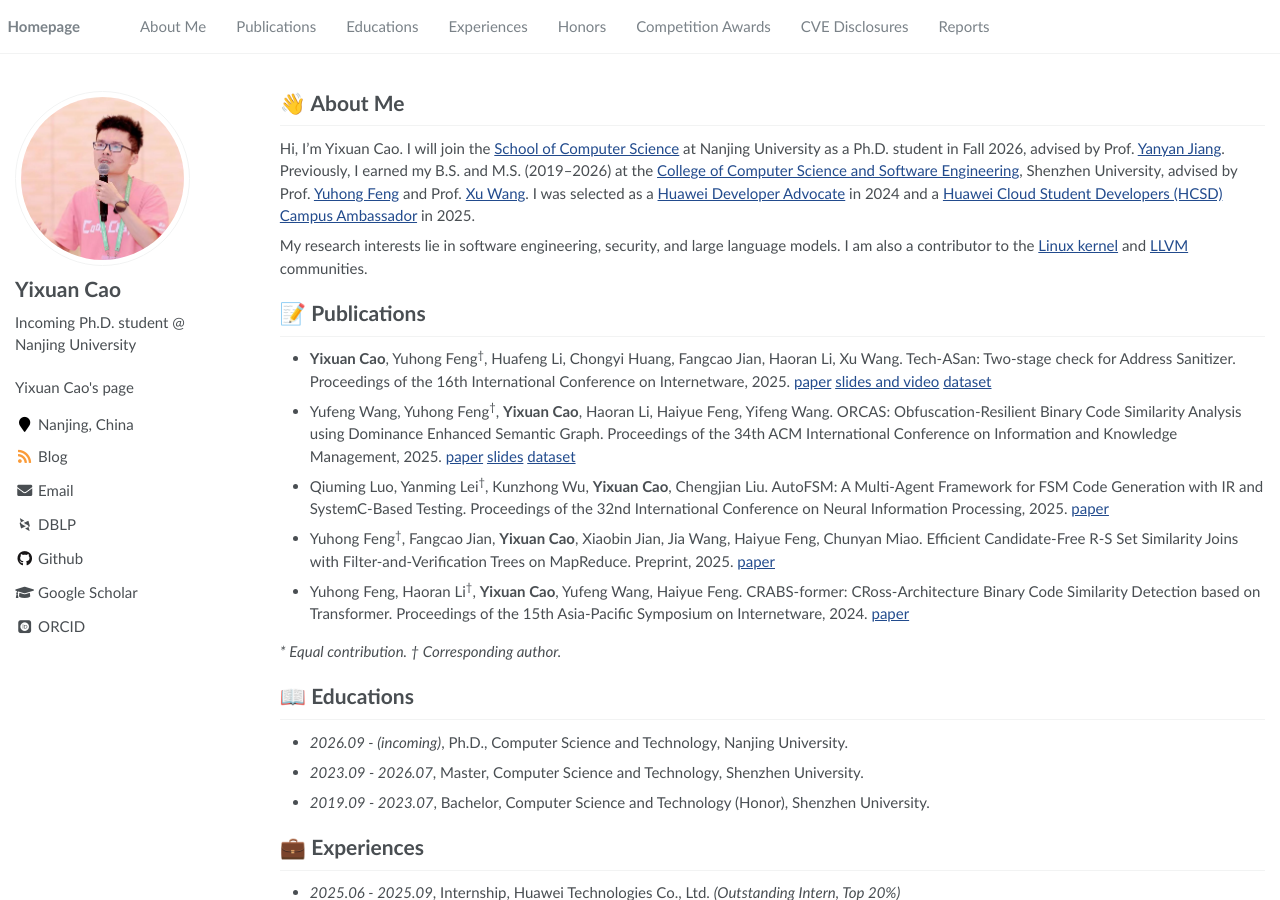
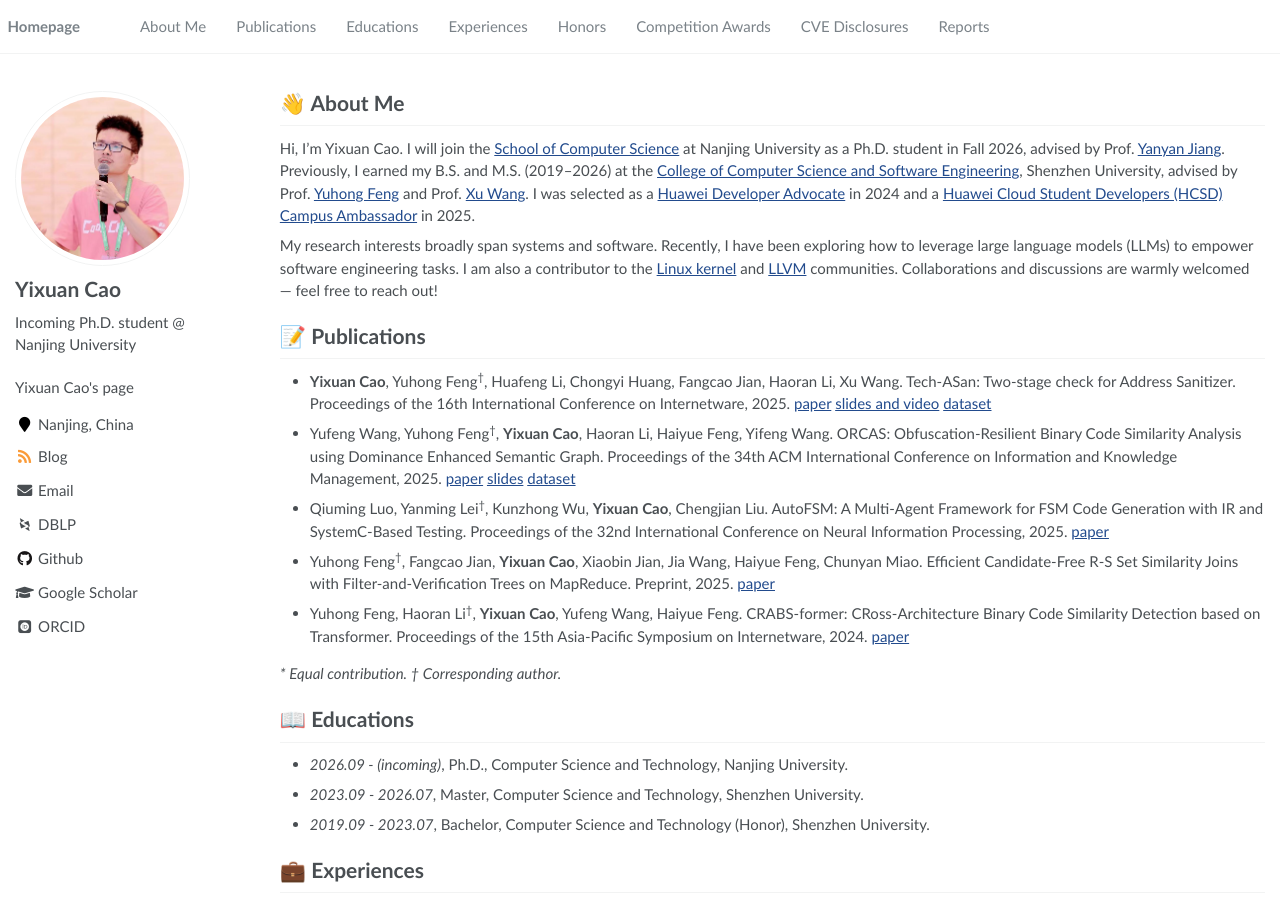
Before and after one commit to Cao-Wuhui/Cao-Wuhui.github.io, a Jekyll site: the page built from _pages/about.md, in a window 1280 px wide and 900 px high. Built offline with Jekyll 4.4.1, drawn with Linux system fonts in a browser that asks for light colours; some web fonts are replaced.

Commit message:
Update research interests: focus on LLM-empowered software engineering

```diff
--- a/_pages/about.md
+++ b/_pages/about.md
@@ -21,7 +21,7 @@ redirect_from:
 # 👋 About Me
 Hi, I’m Yixuan Cao. I will join the [School of Computer Science](https://cs.nju.edu.cn/cs_en/main.htm) at Nanjing University as a Ph.D. student in Fall 2026, advised by Prof. [Yanyan Jiang](https://ics.nju.edu.cn/~jyy). Previously, I earned my B.S. and M.S. (2019–2026) at the [College of Computer Science and Software Engineering](https://csse.szu.edu.cn/), Shenzhen University, advised by Prof. [Yuhong Feng](https://scholar.google.com/citations?user=29WXQ_sAAAAJ) and Prof. [Xu Wang](https://scholar.google.com/citations?user=XNDHhIEAAAAJ). I was selected as a [Huawei Developer Advocate](https://developer.huawei.com/home/program/advocates/member/7f07f1011f7d48b0bc989f8712919d79) in 2024 and a [Huawei Cloud Student Developers (HCSD) Campus Ambassador](https://developer.huaweicloud.com/program/hcsd/personal?applicationId=046f0ef1ac31471f84b97acadc709be5) in 2025.
 
-My research interests lie in software engineering, security, and large language models. I am also a contributor to the [Linux kernel](https://git.kernel.org/pub/scm/linux/kernel/git/next/linux-next.git/log/?qt=author&q=caoyixuan2019) and [LLVM](https://github.com/llvm/llvm-project/pulls?q=is%3Apr+author%3ACao-Wuhui) communities.
+My research interests broadly span systems and software. Recently, I have been exploring how to leverage large language models (LLMs) to empower software engineering tasks. I am also a contributor to the [Linux kernel](https://git.kernel.org/pub/scm/linux/kernel/git/next/linux-next.git/log/?qt=author&q=caoyixuan2019) and [LLVM](https://github.com/llvm/llvm-project/pulls?q=is%3Apr+author%3ACao-Wuhui) communities. Collaborations and discussions are warmly welcomed — feel free to reach out!
 
 # 📝 Publications
 - **Yixuan Cao**, Yuhong Feng<sup>†</sup>, Huafeng Li, Chongyi Huang, Fangcao Jian, Haoran Li, Xu Wang. Tech-ASan: Two-stage check for Address Sanitizer. Proceedings of the 16th International Conference on Internetware, 2025. [paper](https://doi.org/10.1145/3755881.3755918) [slides and video](https://conf.researchr.org/details/internetware-2025/internetware-2025-research-track/38/Tech-ASan-Two-stage-check-for-Address-Sanitizer) [dataset](https://github.com/Hufffman/Adjusted-Juliet-Test-Suite)
```
